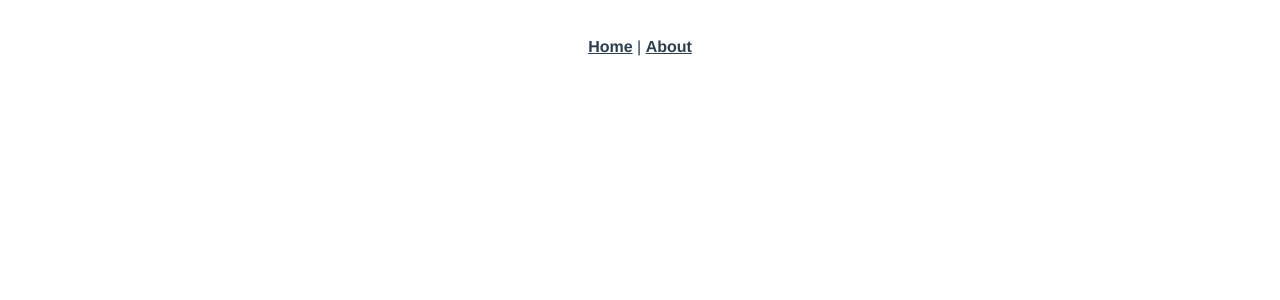
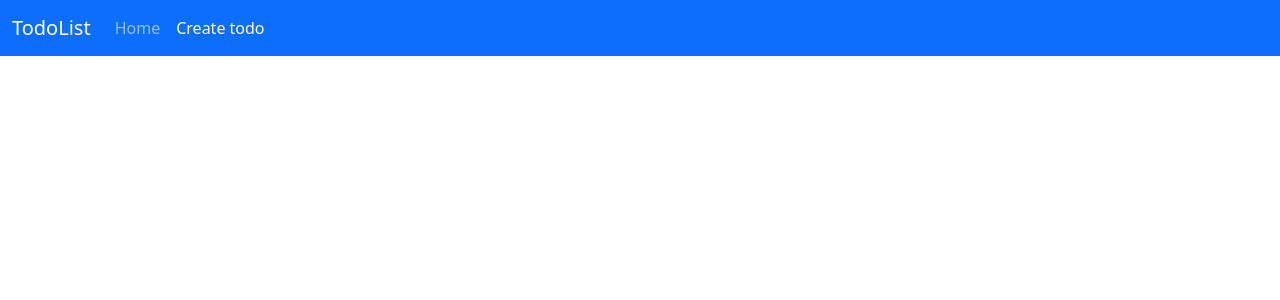
Before and after one commit to sanchos86/todo-list.local, a Vue app: page /todos/create in a window 1280 px wide. Shown: the top 300 px of the page. Built offline with nearby package versions, Linux system fonts and the light colour scheme.

Commit message:
feat: #1 initialize project

```diff
--- a/package.json
+++ b/package.json
@@ -4,6 +4,7 @@
   "private": true,
   "scripts": {
     "serve": "vue-cli-service serve",
+    "start": "vue-cli-service serve --open",
     "build": "vue-cli-service build",
     "lint": "vue-cli-service lint"
   },
--- a/public/index.html
+++ b/public/index.html
@@ -6,6 +6,7 @@
     <meta name="viewport" content="width=device-width,initial-scale=1.0">
     <link rel="icon" href="<%= BASE_URL %>favicon.ico">
     <title><%= htmlWebpackPlugin.options.title %></title>
+    <link rel="stylesheet" href="https://cdnjs.cloudflare.com/ajax/libs/twitter-bootstrap/5.1.3/css/bootstrap.min.css">
   </head>
   <body>
     <noscript>
--- a/src/App.vue
+++ b/src/App.vue
@@ -1,32 +1,18 @@
 <template>
   <div id="app">
-    <div id="nav">
-      <router-link to="/">Home</router-link> |
-      <router-link to="/about">About</router-link>
-    </div>
-    <router-view/>
+    <base-nav />
+    <main>
+      <router-view />
+    </main>
   </div>
 </template>
 
-<style>
-#app {
-  font-family: Avenir, Helvetica, Arial, sans-serif;
-  -webkit-font-smoothing: antialiased;
-  -moz-osx-font-smoothing: grayscale;
-  text-align: center;
-  color: #2c3e50;
-}
+<script>
+import BaseNav from '@/components/BaseNav.vue';
 
-#nav {
-  padding: 30px;
-}
-
-#nav a {
-  font-weight: bold;
-  color: #2c3e50;
-}
-
-#nav a.router-link-exact-active {
-  color: #42b983;
-}
-</style>
+export default {
+  components: {
+    BaseNav,
+  },
+};
+</script>
--- /dev/null
+++ b/src/components/BaseNav.vue
@@ -0,0 +1,16 @@
+<template>
+  <nav class="navbar navbar-expand navbar-dark bg-primary">
+    <div class="container-fluid">
+      <span v-if="$route.name === 'Home'" class="navbar-brand">TodoList</span>
+      <router-link v-else class="navbar-brand" :to="{ name: 'Home' }">TodoList</router-link>
+      <ul class="navbar-nav me-auto">
+        <li class="nav-item">
+          <router-link :to="{ name: 'Home' }" class="nav-link" exact>Home</router-link>
+        </li>
+        <li class="nav-item">
+          <router-link :to="{ name: 'CreateTodo' }" class="nav-link">Create todo</router-link>
+        </li>
+      </ul>
+    </div>
+  </nav>
+</template>
--- a/src/components/HelloWorld.vue
+++ /dev/null
@@ -1,60 +0,0 @@
-<template>
-  <div class="hello">
-    <h1>{{ msg }}</h1>
-    <p>
-      For a guide and recipes on how to configure / customize this project,<br>
-      check out the
-      <a href="https://cli.vuejs.org" target="_blank" rel="noopener">vue-cli documentation</a>.
-    </p>
-    <h3>Installed CLI Plugins</h3>
-    <ul>
-      <li><a href="https://github.com/vuejs/vue-cli/tree/dev/packages/%40vue/cli-plugin-babel" target="_blank" rel="noopener">babel</a></li>
-      <li><a href="https://github.com/vuejs/vue-cli/tree/dev/packages/%40vue/cli-plugin-router" target="_blank" rel="noopener">router</a></li>
-      <li><a href="https://github.com/vuejs/vue-cli/tree/dev/packages/%40vue/cli-plugin-vuex" target="_blank" rel="noopener">vuex</a></li>
-      <li><a href="https://github.com/vuejs/vue-cli/tree/dev/packages/%40vue/cli-plugin-eslint" target="_blank" rel="noopener">eslint</a></li>
-    </ul>
-    <h3>Essential Links</h3>
-    <ul>
-      <li><a href="https://vuejs.org" target="_blank" rel="noopener">Core Docs</a></li>
-      <li><a href="https://forum.vuejs.org" target="_blank" rel="noopener">Forum</a></li>
-      <li><a href="https://chat.vuejs.org" target="_blank" rel="noopener">Community Chat</a></li>
-      <li><a href="https://twitter.com/vuejs" target="_blank" rel="noopener">Twitter</a></li>
-      <li><a href="https://news.vuejs.org" target="_blank" rel="noopener">News</a></li>
-    </ul>
-    <h3>Ecosystem</h3>
-    <ul>
-      <li><a href="https://router.vuejs.org" target="_blank" rel="noopener">vue-router</a></li>
-      <li><a href="https://vuex.vuejs.org" target="_blank" rel="noopener">vuex</a></li>
-      <li><a href="https://github.com/vuejs/vue-devtools#vue-devtools" target="_blank" rel="noopener">vue-devtools</a></li>
-      <li><a href="https://vue-loader.vuejs.org" target="_blank" rel="noopener">vue-loader</a></li>
-      <li><a href="https://github.com/vuejs/awesome-vue" target="_blank" rel="noopener">awesome-vue</a></li>
-    </ul>
-  </div>
-</template>
-
-<script>
-export default {
-  name: 'HelloWorld',
-  props: {
-    msg: String,
-  },
-};
-</script>
-
-<!-- Add "scoped" attribute to limit CSS to this component only -->
-<style scoped>
-h3 {
-  margin: 40px 0 0;
-}
-ul {
-  list-style-type: none;
-  padding: 0;
-}
-li {
-  display: inline-block;
-  margin: 0 10px;
-}
-a {
-  color: #42b983;
-}
-</style>
--- a/src/main.js
+++ b/src/main.js
@@ -1,7 +1,7 @@
 import Vue from 'vue';
-import App from './App.vue';
-import router from './router';
-import store from './store';
+import App from '@/App.vue';
+import router from '@/router';
+import store from '@/store';
 
 Vue.config.productionTip = false;
 
--- a/src/router/index.js
+++ b/src/router/index.js
@@ -1,6 +1,8 @@
 import Vue from 'vue';
 import VueRouter from 'vue-router';
-import Home from '../views/Home.vue';
+import Home from '@/views/Home.vue';
+import CreateTodo from '@/views/CreateTodo.vue';
+import EditTodo from '@/views/EditTodo.vue';
 
 Vue.use(VueRouter);
 
@@ -11,12 +13,18 @@ const routes = [
     component: Home,
   },
   {
-    path: '/about',
-    name: 'About',
-    // route level code-splitting
-    // this generates a separate chunk (about.[hash].js) for this route
-    // which is lazy-loaded when the route is visited.
-    component: () => import(/* webpackChunkName: "about" */ '../views/About.vue'),
+    path: '/todos/create',
+    name: 'CreateTodo',
+    component: CreateTodo,
+  },
+  {
+    path: '/todos/:id/edit',
+    name: 'EditTodo',
+    component: EditTodo,
+  },
+  {
+    path: '*',
+    redirect: { name: 'Home' },
   },
 ];
 
@@ -24,6 +32,7 @@ const router = new VueRouter({
   mode: 'history',
   base: process.env.BASE_URL,
   routes,
+  linkActiveClass: 'active',
 });
 
 export default router;
--- a/src/views/About.vue
+++ /dev/null
@@ -1,5 +0,0 @@
-<template>
-  <div class="about">
-    <h1>This is an about page</h1>
-  </div>
-</template>
--- /dev/null
+++ b/src/views/CreateTodo.vue
@@ -0,0 +1,13 @@
+<template>
+  <div class="create-todo"></div>
+</template>
+
+<script>
+export default {
+  name: 'CreateTodo',
+};
+</script>
+
+<style scoped>
+
+</style>
--- /dev/null
+++ b/src/views/EditTodo.vue
@@ -0,0 +1,13 @@
+<template>
+  <div class="edit-todo"></div>
+</template>
+
+<script>
+export default {
+  name: 'EditTodo',
+};
+</script>
+
+<style scoped>
+
+</style>
--- a/src/views/Home.vue
+++ b/src/views/Home.vue
@@ -1,18 +1,11 @@
 <template>
   <div class="home">
-    <img alt="Vue logo" src="../assets/logo.png">
-    <HelloWorld msg="Welcome to Your Vue.js App"/>
+
   </div>
 </template>
 
 <script>
-// @ is an alias to /src
-import HelloWorld from '@/components/HelloWorld.vue';
-
 export default {
   name: 'Home',
-  components: {
-    HelloWorld,
-  },
 };
 </script>
--- a/vue.config.js
+++ b/vue.config.js
@@ -1,3 +1,7 @@
 module.exports = {
   lintOnSave: false,
+  devServer: {
+    host: 'todo-list.loc',
+    port: 8080,
+  },
 };
```
Also changed, not shown: src/assets/logo.png (deleted), 1 other file (tests, documents, lock files or other folders).
